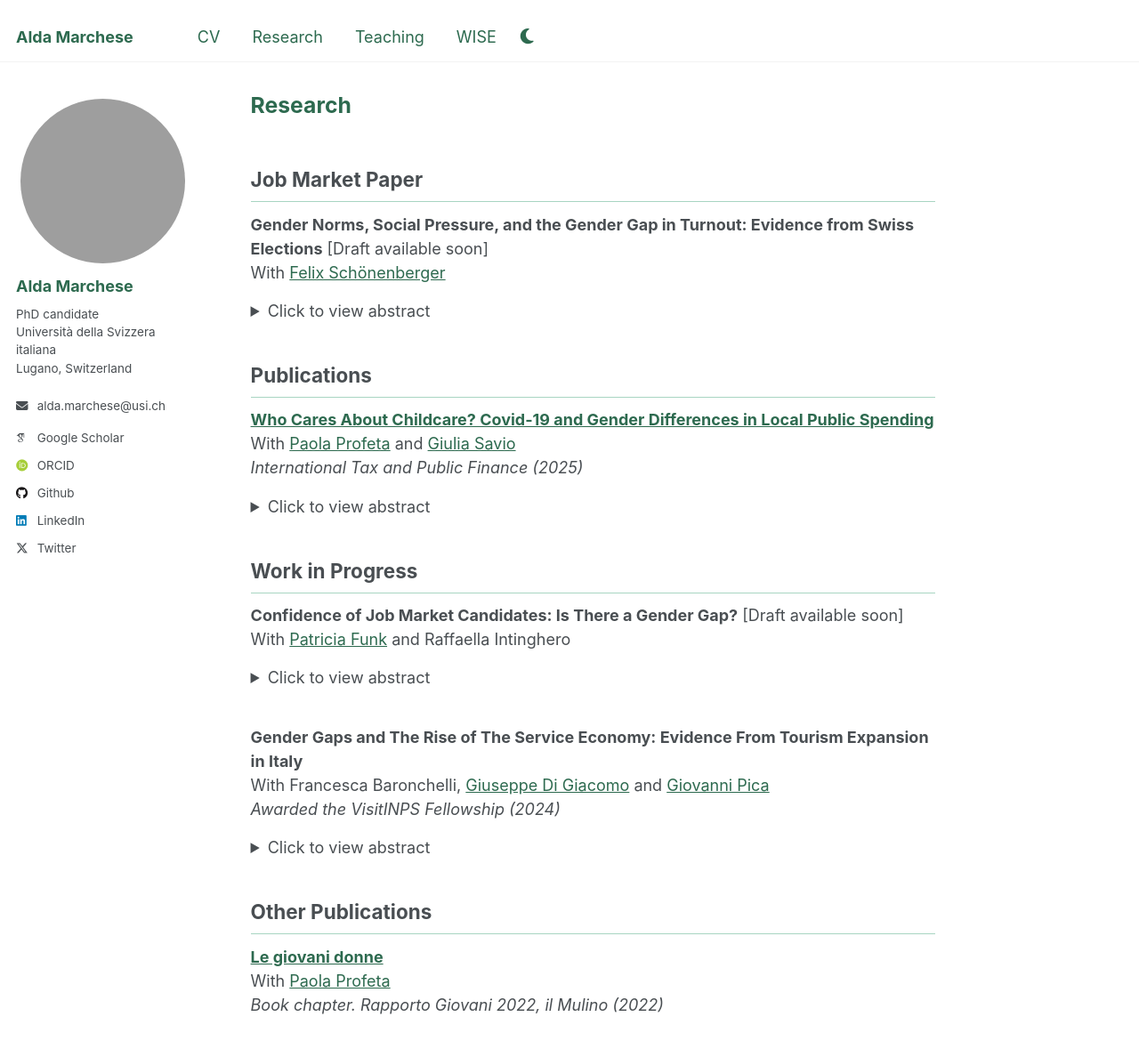
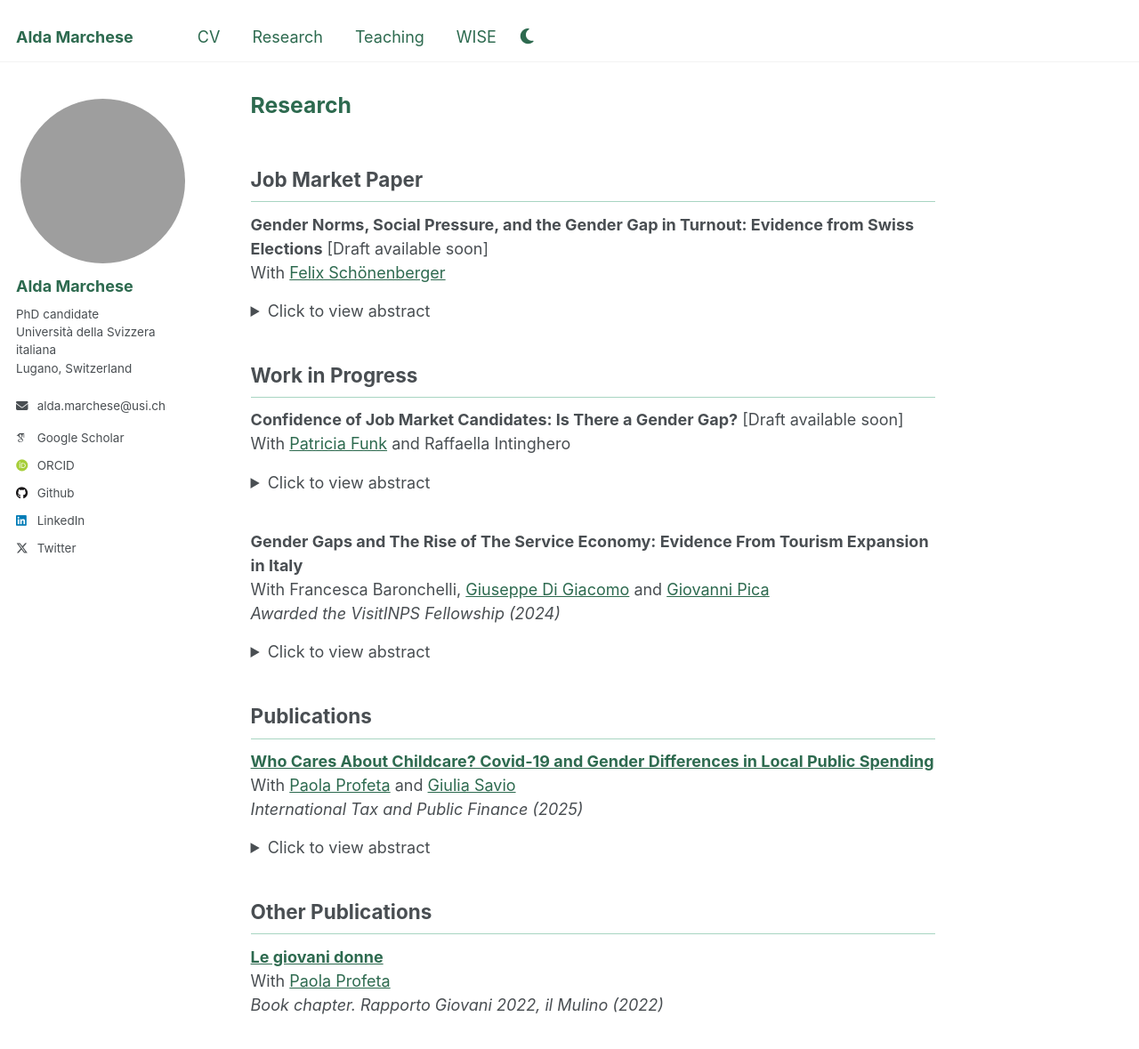
Before and after one commit to aldamarchese/aldamarchese.github.io, a Jekyll site: the page built from _pages/research.md, in a window 1280 px wide and 1355 px high. Shown: the top 1179 px of the window at 89% size. Built offline with Jekyll 4.4.1, drawn with Linux system fonts in a browser that asks for light colours; some web fonts are replaced; part of the change alters nothing that is shown; some of the changed text lies outside the part shown.

Commit message:
Move Publications below Work in Progress on research page
Co-Authored-By: Claude Opus 5 <noreply@anthropic.com>

```diff
--- a/_pages/research.md
+++ b/_pages/research.md
@@ -13,16 +13,6 @@ With [Felix Schönenberger](https://sites.google.com/view/felix-schoenenberger/h
 <details>
 <summary>Click to view abstract</summary>
 We provide quasi-experimental evidence that conservative gender norms depress women's electoral participation through social pressure. Using the municipality-level "no" vote shares against the introduction of women's suffrage in Switzerland's 1971 referendum as a direct measure of conservative local gender norms, we document a norm-induced gender turnout gap with women voting at lower rates than men as local gender norms become more conservative. To isolate the role of social pressure, we exploit the staggered introduction of postal voting across cantons, which allowed voters to cast their ballots without being observed at the polling station. Using a difference-in-differences design, we find that postal voting reduces the norm-induced gender turnout gap by 80–90%. The closure occurs immediately after postal voting becomes available and is driven entirely by increased turnout among women in gender-conservative municipalities. The effect is concentrated in municipalities where a majority opposed women's suffrage and is stronger in smaller communities, where social monitoring is more intense. The results cannot be explained by differential voting costs related to household responsibilities or education. Our findings show that conservative social norms can sustain gender inequalities in political participation long after formal barriers to voting have been removed.
-</details>
-
-## Publications
-
-[**Who Cares About Childcare? Covid-19 and Gender Differences in Local Public Spending**](https://www.dropbox.com/scl/fi/3wgo6p8nz7fh3dbdpx8bu/Marchese_Profeta_Savio_childcare.pdf?rlkey=p1i9u543se4i06s2ajyp87t1x&dl=0)<br>
-With [Paola Profeta](https://sites.google.com/view/paola-profeta) and [Giulia Savio](https://sites.google.com/view/giuliasavioswebpage/home?authuser=0)<br>
-*International Tax and Public Finance (2025)*
-<details>
-<summary>Click to view abstract</summary>
-The Covid-19 pandemic increased the salience of childcare and focused attention on the allocation of public funds for it. Focusing on Italy, one of the first countries severely impacted by the Covid-19 crisis, we analyze how male and female politicians responded to the Covid-19 pandemic in the allocation of funds to childcare. To assess causality, we analyze close mixed-gender races in Italian local elections in small municipalities without gender quotas from 2016 to 2023. Our findings show that pre Covid-19 female mayors spent more on childcare than male mayors. However, during the pandemic, the gender gap closed, as male mayors increased spending, a trend that continued in the post pandemic period.
 </details>
 
 ## Work in Progress
@@ -42,6 +32,16 @@ With Francesca Baronchelli, [Giuseppe Di Giacomo](https://sites.google.com/view/
 Tourism, a rapidly expanding service sector, offers a unique laboratory for studying the distributional effects of shocks to service-sector demand. We exploit the expansion of international tourism in Italy between 2003 and 2019, combining matched employer-employee data from INPS with a shift-share instrument based on outbound tourist flows by country of origin, and find that tourism exposure has little average effect on cumulative earnings but generates substantial redistribution across groups. Among incumbent workers, women gain disproportionately - about three times as much as men - with gains extending to migrant women. Gains reflect both more years worked and higher annual earnings, are concentrated among baseline tourism workers, and spill over into adjacent sectors. Men are largely unaffected. Among new labor-market entrants, effects are small but span different sectors and again favor women.
 </details>
 
+## Publications
+
+[**Who Cares About Childcare? Covid-19 and Gender Differences in Local Public Spending**](https://www.dropbox.com/scl/fi/3wgo6p8nz7fh3dbdpx8bu/Marchese_Profeta_Savio_childcare.pdf?rlkey=p1i9u543se4i06s2ajyp87t1x&dl=0)<br>
+With [Paola Profeta](https://sites.google.com/view/paola-profeta) and [Giulia Savio](https://sites.google.com/view/giuliasavioswebpage/home?authuser=0)<br>
+*International Tax and Public Finance (2025)*
+<details>
+<summary>Click to view abstract</summary>
+The Covid-19 pandemic increased the salience of childcare and focused attention on the allocation of public funds for it. Focusing on Italy, one of the first countries severely impacted by the Covid-19 crisis, we analyze how male and female politicians responded to the Covid-19 pandemic in the allocation of funds to childcare. To assess causality, we analyze close mixed-gender races in Italian local elections in small municipalities without gender quotas from 2016 to 2023. Our findings show that pre Covid-19 female mayors spent more on childcare than male mayors. However, during the pandemic, the gender gap closed, as male mayors increased spending, a trend that continued in the post pandemic period.
+</details>
+
 ## Other Publications
 
 [**Le giovani donne**](https://iris.unibocconi.it/handle/11565/4061029)<br>
```
